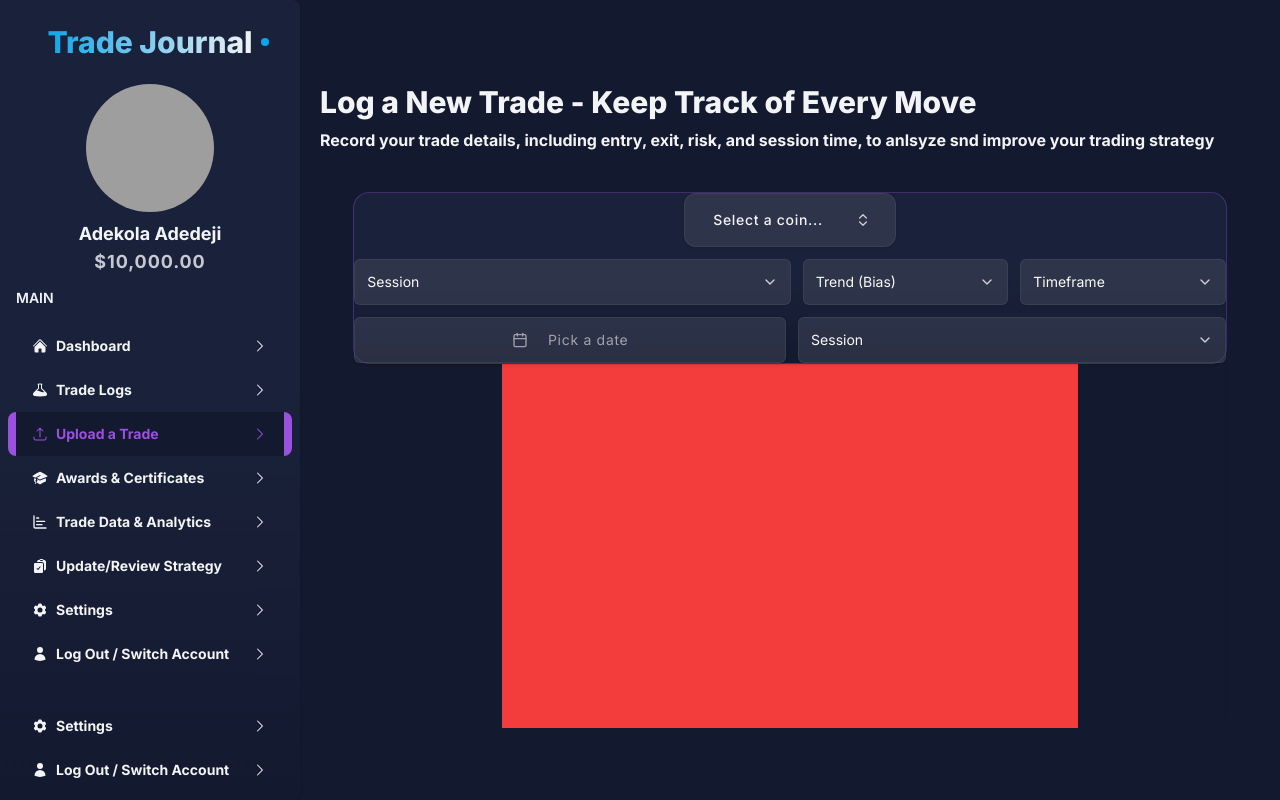
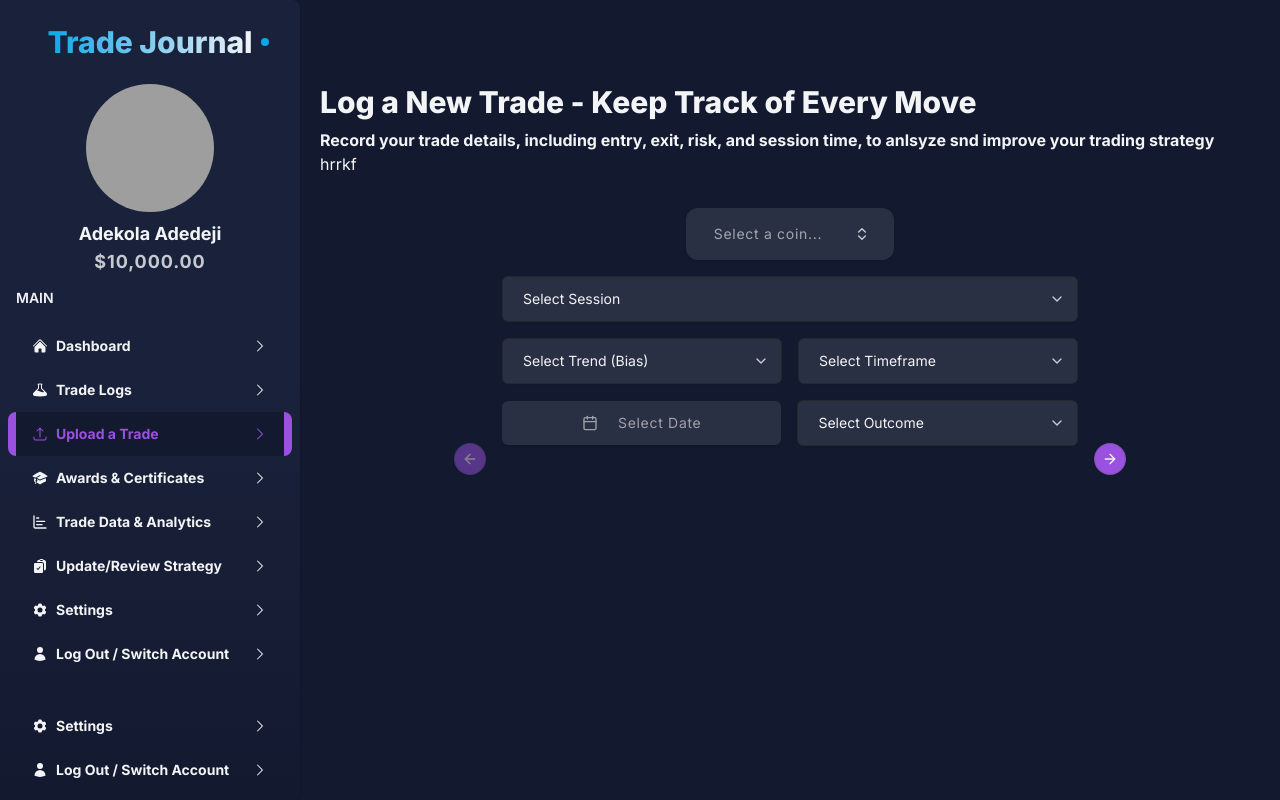
Before and after one commit to ad3kola/Trade-Journal, a Next.js app: page /upload-trade in a window 1280 px wide. Built offline with nearby package versions, Linux system fonts and the light colour scheme; grey boxes are pictures that could not be loaded.

Commit message:
updated form

```diff
--- a/app/globals.css
+++ b/app/globals.css
@@ -97,7 +97,7 @@ body {
     background: var(--gradient-inverse);
   }
   .input {
-    @apply flex w-full rounded-lg border border-input bg-input py-3 px-6 font-semibold tracking-wider shadow-sm transition-colors file:border-0 file:bg-transparent file:text-sm file:font-medium file:text-foreground placeholder:text-white/70 text-white focus-visible:outline-none focus-visible:ring-2 focus-visible:ring-white disabled:cursor-not-allowed disabled:opacity-50 text-sm
+    @apply flex w-full rounded-lg  bg-input py-3 px-6 font-semibold tracking-wider shadow-sm transition-colors file:border-0 file:bg-transparent file:text-sm file:font-medium file:text-foreground placeholder:text-white/70 text-white focus-visible:outline-none focus-visible:ring-2 focus-visible:ring-white disabled:cursor-not-allowed disabled:opacity-50 text-sm
   }
 }
 
--- a/app/trade-logs/page.tsx
+++ b/app/trade-logs/page.tsx
@@ -14,7 +14,6 @@ function page() {
           View and analyze all your past trades with key metrics, filters, and
           insights to refine your strategy.
         </h3>
-        {/* <TradeLogs /> */}
         <FullTableData />
       </div>
     </main>
--- a/app/upload-trade/page.tsx
+++ b/app/upload-trade/page.tsx
@@ -11,7 +11,11 @@ function page() {
           Record your trade details, including entry, exit, risk, and session
           time, to anlsyze snd improve your trading strategy{" "}
         </h3>
+        hrrkf
+        <div>
         <TradeUploadForm />
+        </div>
+
       </div>
     </main>
   );
--- a/components/TradeUploadForm.tsx
+++ b/components/TradeUploadForm.tsx
@@ -1,6 +1,6 @@
 "use client";
 
-import { useState } from "react";
+import { useRef, useState } from "react";
 import { Button } from "./ui/button";
 import {
   Command,
@@ -26,6 +26,8 @@ import { FormSchema } from "@/utils/typings";
 import { Switch } from "./ui/switch";
 import {
   CalendarIcon,
+  Camera,
+  CameraIcon,
   ChevronsUpDown,
   TrendingDown,
   TrendingUp,
@@ -37,7 +39,13 @@ import { Calendar } from "./ui/calendar";
 import { format } from "date-fns";
 import Image from "next/image";
 import { Slider } from "./ui/slider";
-import { Carousel, CarouselContent, CarouselItem } from "./ui/carousel";
+import {
+  Carousel,
+  CarouselContent,
+  CarouselItem,
+  CarouselNext,
+  CarouselPrevious,
+} from "./ui/carousel";
 import { Card } from "./ui/card";
 
 export default function TradeUploadForm() {
@@ -52,13 +60,9 @@ export default function TradeUploadForm() {
     //   body: formData,
     // });
   };
-  const {
-    register,
-    handleSubmit,
-    control,
-    watch,
-    setValue,
-  } = useForm<FormSchema>({
+  const screenShotRef = useRef<HTMLInputElement>(null)
+  const { register, handleSubmit, control, watch, setValue } =
+    useForm<FormSchema>({
       defaultValues: {
         divergence: false,
         coinSymbol: "",
@@ -74,34 +78,37 @@ export default function TradeUploadForm() {
   const [open, setOpen] = useState(false);
 
   return (
-    <div className="flex w-full mt-10 flex-col items-center justify-center">
+    <div className="flex w-full mt-8 flex-col items-center justify-center">
       <form
         onSubmit={handleSubmit(onSubmit)}
-        className="flex flex-col items-center justify-center gap-3 bg-red max-w-xl"
+        className="flex w-full flex-col items-center justify-center gap-4"
       >
         <Carousel>
           <CarouselContent>
-            {/* Page 1 */}
             <CarouselItem>
-              <Card>
-                <div className="w-full flex flex-col gap-3">
+              {" "}
+              <div className="w-full flex flex-col gap-4">
                 <Controller
                   control={control}
                   name="coinSymbol"
-                    render={({ }) => (
+                  render={({}) => (
                     <Popover open={open} onOpenChange={setOpen}>
                       <PopoverTrigger asChild>
                         <Button
                           role="combobox"
                           aria-expanded={open}
-                            className="w-auto relative py-4 flex rounded-xl justify-between items-center input mx-auto"
+                          className={cn(
+                            "w-auto relative py-4 flex rounded-xl justify-between items-center input mx-auto transition-all",
+                            watch("coinSymbol")
+                              ? "border-b-2 border-white"
+                              : "border-transparent"
+                          )}
                         >
                           <div className="flex items-center pl-3 w-full">
-                              {watch("coinSymbol")
-                                ? (() => {
+                            {watch("coinSymbol") ? (
+                              (() => {
                                 const selectedCoin = listOfCoins.find(
-                                      (coin) =>
-                                        coin.value == watch("coinSymbol")
+                                  (coin) => coin.value == watch("coinSymbol")
                                 );
                                 return selectedCoin ? (
                                   <>
@@ -120,7 +127,11 @@ export default function TradeUploadForm() {
                                   "Select a coin..."
                                 );
                               })()
-                                : "Select a coin..."}
+                            ) : (
+                              <span className="text-white/60 font-normal">
+                                Select a coin...
+                              </span>
+                            )}
                           </div>
                           <ChevronsUpDown className="opacity-80 ml-6 mr-2" />
                         </Button>
@@ -129,7 +140,7 @@ export default function TradeUploadForm() {
                         <Command>
                           <CommandInput
                             placeholder="Search coin..."
-                              className="h-9"
+                            className="h-9 placeholder:text-gray-500"
                           />
                           <CommandList>
                             <CommandEmpty>No coin found.</CommandEmpty>
@@ -141,7 +152,6 @@ export default function TradeUploadForm() {
                                   value={coin.value} // Ensure correct value is passed
                                   onSelect={() => {
                                     setValue("coinSymbol", coin.value); // Update react-hook-form state
-
                                     setOpen(false); // Close dropdown after selection
                                   }}
                                 >
@@ -172,7 +182,7 @@ export default function TradeUploadForm() {
                     </Popover>
                   )}
                 />
-                  <div className="flex w-full items-center justify-center gap-3">
+                <div className="flex w-full items-center justify-center gap-4">
                   <Controller
                     name="session"
                     control={control}
@@ -185,7 +195,7 @@ export default function TradeUploadForm() {
                         onValueChange={onChange}
                       >
                         <SelectTrigger className="w-full">
-                            <SelectValue placeholder="Session" />
+                          <SelectValue placeholder="Select Session" />
                         </SelectTrigger>
                         <SelectContent>
                           <SelectGroup>
@@ -209,7 +219,8 @@ export default function TradeUploadForm() {
                       </Select>
                     )}
                   />
-                    <div className="flex w-full gap-3">
+                </div>
+                <div className="flex w-full gap-4">
                   <Controller
                     name="directionBias"
                     rules={{ required: true }}
@@ -221,7 +232,7 @@ export default function TradeUploadForm() {
                         value={value}
                       >
                         <SelectTrigger className="w-full">
-                              <SelectValue placeholder="Trend (Bias)" />
+                          <SelectValue placeholder="Select Trend (Bias)" />
                         </SelectTrigger>
                         <SelectContent>
                           <SelectGroup>
@@ -249,7 +260,7 @@ export default function TradeUploadForm() {
                         name={name}
                       >
                         <SelectTrigger className="w-full">
-                              <SelectValue placeholder="Timeframe" />
+                          <SelectValue placeholder="Select Timeframe" />
                         </SelectTrigger>
                         <SelectContent>
                           <SelectGroup>
@@ -268,12 +279,11 @@ export default function TradeUploadForm() {
                     )}
                   />
                 </div>
-                  </div>{" "}
-                  <div className="w-full justify-center flex items-center gap-3">
+                <div className="w-full justify-center flex items-center gap-4">
                   <Controller
+                    name="date"
                     control={control}
                     rules={{ required: true }}
-                      name="date"
                     render={({ field: { value, onChange } }) => (
                       <Popover>
                         <PopoverTrigger asChild>
@@ -286,7 +296,7 @@ export default function TradeUploadForm() {
                             {watch("date") ? (
                               format(watch("date") as Date, "PPPP")
                             ) : (
-                                <span>Pick a date</span>
+                              <span>Select Date</span>
                             )}
                           </Button>
                         </PopoverTrigger>
@@ -314,13 +324,18 @@ export default function TradeUploadForm() {
                         onValueChange={onChange}
                       >
                         <SelectTrigger className="w-full">
-                            <SelectValue placeholder="Session" />
+                          <SelectValue placeholder="Select Outcome" />
                         </SelectTrigger>
                         <SelectContent>
                           <SelectGroup>
                             <SelectLabel>Trade Outcome</SelectLabel>
-                              <SelectItem value="won">Won</SelectItem>
-                              <SelectItem value="lost">Lost</SelectItem>
+                            <SelectItem value="won">
+                              Won <TrendingUp className="ml-1 h-4 w-4 inline" />
+                            </SelectItem>
+                            <SelectItem value="loss">
+                              Loss{" "}
+                              <TrendingDown className="ml-1 h-4 w-4 inline" />
+                            </SelectItem>
                           </SelectGroup>
                         </SelectContent>
                       </Select>
@@ -328,16 +343,13 @@ export default function TradeUploadForm() {
                   />
                 </div>
               </div>
-              </Card>
             </CarouselItem>
-            {/* Page 2 */}
-            <Card>
+            <CarouselItem>
               {" "}
-              <CarouselItem>
-                <div className="w-full flex flex-col gap-3">
-                  <div className="grid grid-cols-2 sm:grid-cols-4 w-full gap-3">
+              <div className="w-full flex flex-col gap-3 p-2">
+                <div className="grid grid-cols-2 sm:grid-cols-4 w-full gap-4">
                   <div className="flex flex-col justify-items-center w-full col-span-2">
-                      <label className="px-3">Entry Price</label>
+                    <label className="py-1 px-3 text-sm">Entry Price</label>
                     <input
                       type="number"
                       step="any"
@@ -348,9 +360,9 @@ export default function TradeUploadForm() {
                       className="input appearance-none [&::-webkit-outer-spin-button]:appearance-none [&::-webkit-inner-spin-button]:appearance-none"
                     />
                   </div>
-                    <div className="w-full flex col-span-2 gap-3">
+                  <div className="w-full flex col-span-2 gap-4">
                     <div className="flex flex-col justify-items-center w-full">
-                        <label className="px-1">Position Size</label>
+                      <label className="text-sm p-1">Position Size</label>
                       <input
                         type="number"
                         step="any"
@@ -362,7 +374,7 @@ export default function TradeUploadForm() {
                       />
                     </div>
                     <div className="flex flex-col justify-items-center w-full">
-                        <label className="px-1">Risk Amount ($)</label>
+                      <label className="text-sm p-1">Risk Amount ($)</label>
                       <input
                         type="number"
                         step="any"
@@ -375,9 +387,9 @@ export default function TradeUploadForm() {
                     </div>
                   </div>
                 </div>
-                  <div className="w-full flex gap-3">
+                <div className="w-full flex gap-4">
                   <div className="flex flex-col justify-items-center w-full col-span-2">
-                      <label className="px-3">Take Profit</label>
+                    <label className="py-1 px-3 text-sm">Take Profit</label>
                     <input
                       type="number"
                       step="any"
@@ -389,7 +401,7 @@ export default function TradeUploadForm() {
                     />
                   </div>
                   <div className="flex flex-col justify-items-center w-full col-span-2">
-                      <label className="px-3">Stop Loss</label>
+                    <label className="py-1 px-3 text-sm">Stop Loss</label>
                     <input
                       type="number"
                       step="any"
@@ -402,12 +414,12 @@ export default function TradeUploadForm() {
                   </div>
                 </div>
                 <div className="flex w-full flex-col py-3">
-                    <h3 className="text-xl font-semibold">
+                  <h3 className="text-lg tracking-wide font-semibold">
                     Trade Strategy Metrics
                   </h3>
                   <div className="flex flex-wrap w-full items-center gap-5 p-5">
                     <div className="flex items-center gap-4 flex-nowrap">
-                        <p className="font-medium whitespace-nowrap">
+                      <p className="font-medium whitespace-nowrap text-sm">
                         Divergence
                       </p>{" "}
                       <Switch
@@ -418,7 +430,7 @@ export default function TradeUploadForm() {
                       />
                     </div>
                     <div className="flex items-center gap-4 flex-nowrap">
-                        <p className="font-medium whitespace-nowrap">
+                      <p className="font-medium whitespace-nowrap text-sm">
                         Trendline Retest
                       </p>{" "}
                       <Switch
@@ -429,7 +441,7 @@ export default function TradeUploadForm() {
                       />
                     </div>
                     <div className="flex items-center gap-4 flex-nowrap">
-                        <p className="font-medium whitespace-nowrap">
+                      <p className="font-medium whitespace-nowrap text-sm">
                         Head & Shoulders Pattern
                       </p>{" "}
                       <Switch
@@ -440,7 +452,7 @@ export default function TradeUploadForm() {
                       />
                     </div>
                     <div className="flex items-center gap-4 flex-nowrap">
-                        <p className="font-medium whitespace-nowrap">
+                      <p className="font-medium whitespace-nowrap text-sm">
                         Aligns with 15 min trend bias
                       </p>{" "}
                       <Switch
@@ -451,7 +463,7 @@ export default function TradeUploadForm() {
                       />
                     </div>
                     <div className="flex items-center gap-4 flex-nowrap">
-                        <p className="font-medium whitespace-nowrap">
+                      <p className="font-medium whitespace-nowrap text-sm">
                         Fib key Levels
                       </p>{" "}
                       <Switch
@@ -461,7 +473,7 @@ export default function TradeUploadForm() {
                         }
                       />
                       <div className="flex items-center gap-4 flex-nowrap">
-                          <p className="font-medium whitespace-nowrap">
+                        <p className="font-medium whitespace-nowrap text-sm">
                           Highlight on IT Pro+ Indicator
                         </p>{" "}
                         <Switch
@@ -472,8 +484,10 @@ export default function TradeUploadForm() {
                         />
                       </div>
                     </div>
-                      <div className="w-full flex items-center gap-3">
-                        <p className="font-medium  shrink-0">Confidence:</p>{" "}
+                    <div className="w-full flex items-center gap-4">
+                      <p className="font-medium text-sm shrink-0">
+                        Confidence:
+                      </p>{" "}
                       <div className="relative w-full flex-1 ">
                         <Slider
                           className=""
@@ -488,7 +502,7 @@ export default function TradeUploadForm() {
                           1 (Gamble) ... 5 (Very Confident)
                         </span>
                       </div>
-                        <span className="font-bold text-lg shrink-0">
+                      <span className="font-bold text-base shrink-0">
                         {watch("confidenceLevel")}
                       </span>
                     </div>
@@ -503,9 +517,43 @@ export default function TradeUploadForm() {
                 </Button>
               </div>
             </CarouselItem>
-            </Card>
+            <CarouselItem>
+              {" "}
+              <div className="w-full flex flex-col gap-3 p-2">
+                <div className="flex flex-col justify-items-center w-full col-span-2">
+                  <label className="py-1 px-3 text-sm">Upload Picture</label>
+                  <input ref={screenShotRef}
+                    type="file"
+                    hidden={true}
+                  />
+                  <div onClick={() =>screenShotRef?.current?.click()} className="w-full bg-input rounded-2xl h-40 flex items-center justify-center text-white/80 cursor-pointer hover:scale-[1.02] duration-200 transition flex-col">
+                    <CameraIcon className="h-20 w-20 text-white/50" />
+                    <span className="text-[11px] tracking-wider -mt-1
+                    ">*.jpg .png .jpeg</span>
+                  </div>
+                </div>
+                <div className="flex flex-col justify-items-center w-full">
+                  <label className="py-1 px-3 text-sm">Trade Review</label>
+                  <textarea
+                    placeholder="What did you learn from the trade..."
+                    {...register("tradeReview", { required: true })}
+                    className="input font-light min-h-52 pl-4 appearance-none [&::-webkit-outer-spin-button]:appearance-none [&::-webkit-inner-spin-button]:appearance-none"
+                  />
+                </div>
+                <Button
+                  className="bg-purple text-white hover:bg-white hover:text-background font-bold tracking-wider"
+                  type="submit"
+                  variant={"outline"}
+                >
+                  Log Trade
+                </Button>
+              </div>
+            </CarouselItem>
           </CarouselContent>
+          <CarouselPrevious />
+          <CarouselNext />
         </Carousel>
+        {/* Page 2 */}{" "}
       </form>
       {/* <DatePickerForm /> */}
     </div>
--- a/components/ui/button.tsx
+++ b/components/ui/button.tsx
@@ -14,7 +14,7 @@ const buttonVariants = cva(
         destructive:
           "bg-destructive text-destructive-foreground shadow-sm hover:bg-destructive/90",
         outline:
-          "border border-input bg-background shadow-sm hover:bg-accent hover:text-accent-foreground",
+          "border border-input bg-purple text-white shadow-sm hover:bg-white hover:text-background",
         secondary:
           "bg-secondary text-secondary-foreground shadow-sm hover:bg-secondary/80",
         ghost: "hover:bg-accent hover:text-accent-foreground",
--- a/components/ui/carousel.tsx
+++ b/components/ui/carousel.tsx
@@ -137,7 +137,7 @@ const Carousel = React.forwardRef<
         <div
           ref={ref}
           onKeyDownCapture={handleKeyDown}
-          className={cn("relative", className)}
+          className={cn("relative w-full max-w-xl", className)}
           role="region"
           aria-roledescription="carousel"
           {...props}
@@ -162,7 +162,7 @@ const CarouselContent = React.forwardRef<
         ref={ref}
         className={cn(
           "flex",
-          orientation === "horizontal" ? "-ml-4" : "-mt-4 flex-co",
+          orientation === "horizontal" ? "-ml-4" : "-mt-4 flex-col",
           className
         )}
         {...props}
@@ -206,7 +206,7 @@ const CarouselPrevious = React.forwardRef<
       variant={variant}
       size={size}
       className={cn(
-        "absolute  h-8 w-8 rounded-md",
+        "absolute  h-8 w-8 rounded-full",
         orientation === "horizontal"
           ? "-left-12 top-1/2 -translate-y-1/2"
           : "-top-12 left-1/2 -translate-x-1/2 rotate-90",
@@ -235,7 +235,7 @@ const CarouselNext = React.forwardRef<
       variant={variant}
       size={size}
       className={cn(
-        "absolute h-8 w-8 rounded-md",
+        "absolute h-8 w-8 rounded-full",
         orientation === "horizontal"
           ? "-right-12 top-1/2 -translate-y-1/2"
           : "-bottom-12 left-1/2 -translate-x-1/2 rotate-90",
--- a/components/ui/select.tsx
+++ b/components/ui/select.tsx
@@ -20,7 +20,7 @@ const SelectTrigger = React.forwardRef<
   <SelectPrimitive.Trigger
     ref={ref}
     className={cn(
-      "flex w-full items-center justify-between whitespace-nowrap rounded-md border border-input bg-input hover:bg-input/20 p-3 text-sm shadow-sm ring-offset-background placeholder:text-white/70 focus:outline-none disabled:cursor-not-allowed disabled:opacity-50 [&>span]:line-clamp-1",
+      "flex w-full items-center justify-between whitespace-nowrap rounded-md border bg-input hover:bg-input/20 p-3 pl-5 text-sm shadow-sm ring-offset-background placeholder:text-green focus:outline-none disabled:cursor-not-allowed disabled:opacity-50 [&>span]:line-clamp-1",
       className
     )}
     {...props}
@@ -76,7 +76,7 @@ const SelectContent = React.forwardRef<
     <SelectPrimitive.Content
       ref={ref}
       className={cn(
-        "relative z-50 max-h-72 w-full overflow-hidden rounded-md border bg-background border-input text-popover-foreground shadow-md data-[state=open]:animate-in data-[state=closed]:animate-out data-[state=closed]:fade-out-0 data-[state=open]:fade-in-0 data-[state=closed]:zoom-out-95 data-[state=open]:zoom-in-95 data-[side=bottom]:slide-in-from-top-2 data-[side=left]:slide-in-from-right-2 data-[side=right]:slide-in-from-left-2 data-[side=top]:slide-in-from-bottom-2",
+        "relative z-50 max-h-72 w-full overflow-hidden rounded-md border bg-background text-popover-foreground shadow-md data-[state=open]:animate-in data-[state=closed]:animate-out data-[state=closed]:fade-out-0 data-[state=open]:fade-in-0 data-[state=closed]:zoom-out-95 data-[state=open]:zoom-in-95 data-[side=bottom]:slide-in-from-top-2 data-[side=left]:slide-in-from-right-2 data-[side=right]:slide-in-from-left-2 data-[side=top]:slide-in-from-bottom-2",
         position === "popper" &&
           "data-[side=bottom]:translate-y-1 data-[side=left]:-translate-x-1 data-[side=right]:translate-x-1 data-[side=top]:-translate-y-1",
         className
@@ -119,14 +119,14 @@ const SelectItem = React.forwardRef<
   <SelectPrimitive.Item
     ref={ref}
     className={cn(
-      "relative flex w-full font-bold cursor-pointer select-none items-center rounded-sm py-2.5 pl-4 pr-8 text-sm outline-none focus:bg-white focus:text-background data-[disabled]:pointer-events-none data-[disabled]:opacity-50",
+      "relative flex w-full font-bold tracking-wider cursor-pointer select-none items-center rounded-sm py-2.5 pl-4 pr-8 text-sm outline-none focus:bg-white focus:text-background data-[disabled]:pointer-events-none data-[disabled]:opacity-50",
       className
     )}
     {...props}
   >
-    <span className="absolute right-2 flex h-3.5 w-3.5 items-center justify-center">
+    <span className="absolute right-4 flex h-3.5 w-3.5 items-center justify-center">
       <SelectPrimitive.ItemIndicator>
-        <CheckBadgeIcon className="h-4 w-4" />
+        <CheckBadgeIcon className="h-5 w-5" />
       </SelectPrimitive.ItemIndicator>
     </span>
     <SelectPrimitive.ItemText>{children}</SelectPrimitive.ItemText>
--- a/components/ui/switch.tsx
+++ b/components/ui/switch.tsx
@@ -11,7 +11,7 @@ const Switch = React.forwardRef<
 >(({ className, ...props }, ref) => (
   <SwitchPrimitives.Root
     className={cn(
-      "peer inline-flex h-6 w-10 shrink-0 cursor-pointer items-center rounded-full border-2 border-transparent shadow-sm transition-colors focus-visible:outline-none focus-visible:ring-2 focus-visible:ring-white focus-visible:ring-offset-2 focus-visible:ring-offset-background disabled:cursor-not-allowed disabled:opacity-50 data-[state=checked]:bg-white data-[state=unchecked]:bg-input",
+      "peer inline-flex h-5 w-9 shrink-0 cursor-pointer items-center rounded-full border-2 border-transparent shadow-sm transition-colors focus-visible:outline-none focus-visible:ring-2 focus-visible:ring-white focus-visible:ring-offset-2 focus-visible:ring-offset-background disabled:cursor-not-allowed disabled:opacity-50 data-[state=checked]:bg-white data-[state=unchecked]:bg-input",
       className
     )}
     {...props}
```
Lines whose indentation alone changed are shown as unchanged.
